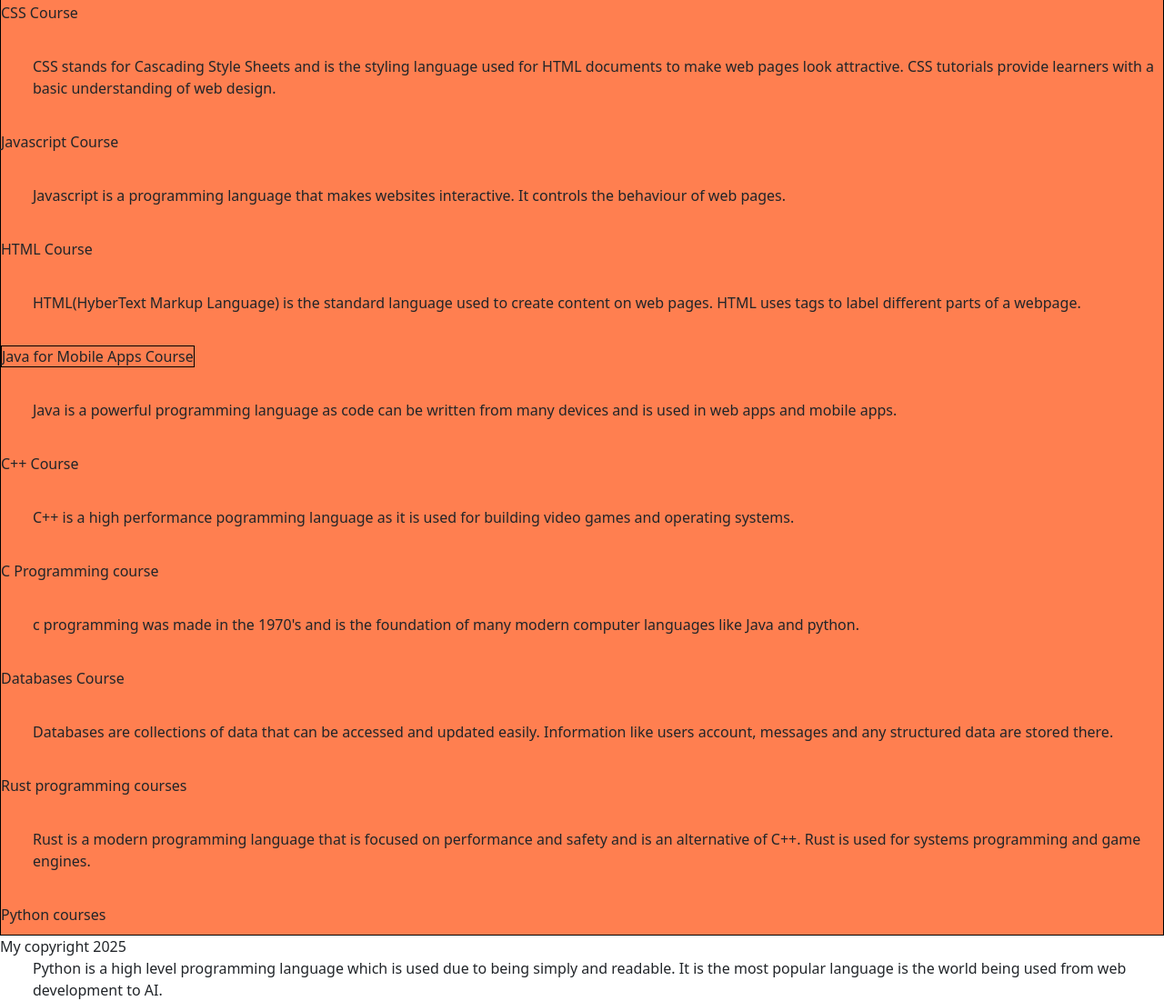
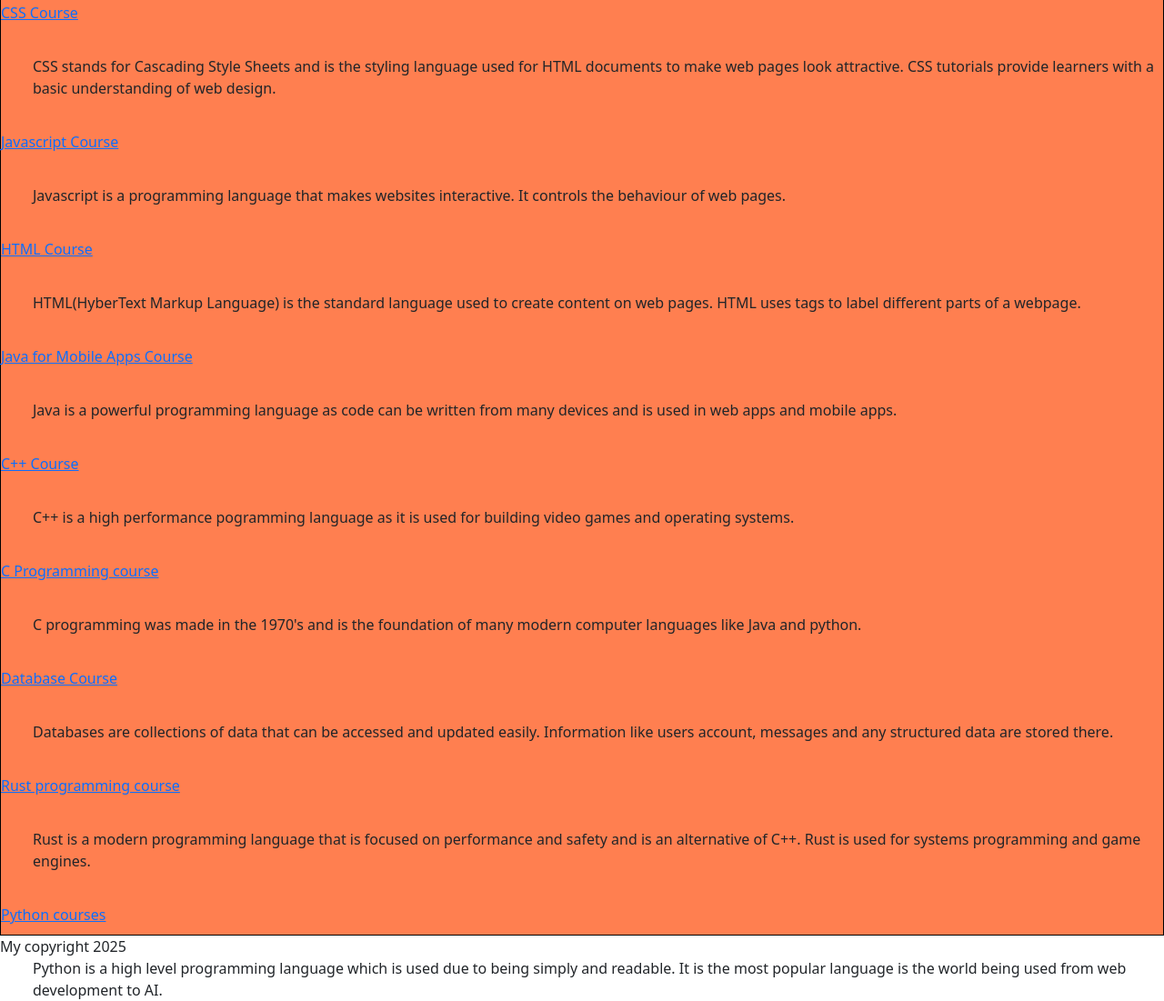
Before and after one commit to Hussain1717/Hussain1717.github.io, a plain HTML site: page careers.html in a window 1280 px wide. Shown: the part 1571-2672 px from the top of the page at 91% size. Drawn offline with Linux system fonts and the light colour scheme; a script that the page names is missing.

Commit message:
fixing capital letter

```diff
--- a/careers.html
+++ b/careers.html
@@ -60,23 +60,31 @@
 <div class="our_courses">
     <h1> Links to web development course</h1>
     <dd>
-        <dl class="cs"> CSS Course</dl>
+        <dl class="cs"><a href="https://www.w3schools.com/Css/" >CSS Course</a> </dl>
         <p> CSS stands for Cascading Style Sheets and is the styling language used for HTML documents to make web pages look attractive. CSS tutorials provide learners with a basic understanding of web design.</p>
-        <dl class="js"> Javascript Course</dl>
+
+        <dl class="js"><a href="https://www.edx.org/learn/web-development/ibm-introduction-to-web-development-with-html5-css3-and-javascript">Javascript Course</a></dl>
         <P> Javascript is a programming language that makes websites interactive. It controls the behaviour of web pages.</P>
-        <dl class="hc"> HTML Course</dl>
+
+        <dl class="hc"><a href="https://www.edx.org/learn/computer-science/ibm-guided-project-interest-calculator-using-html-css-js">HTML Course</a> </dl>
         <P> HTML(HyberText Markup Language) is the standard language used to create content on web pages. HTML uses tags to label different parts of a webpage.</P>
-        <dl class="jmac"> Java for Mobile Apps Course</dl>
+
+        <dl class="jmac"><a href="https://www.w3schools.com/w3css/w3css_mobile.asp">Java for Mobile Apps Course</a></dl>
         <p> Java is a powerful programming language as code can be written from many devices and is used in web apps and mobile apps.</p>
-        <dl class="c++"> C++ Course</dl>
+
+        <dl class="c++"><a href="https://www.w3schools.com/cpp/default.asp">C++ Course</a></dl>
         <P> C++ is a high performance pogramming language as it is used for building video games and operating systems. </P>
-        <dl class="cp"> C Programming course</dl>
-        <P> c programming was made in the 1970's and is the foundation of many modern computer languages like Java and python.</P>
-        <dl class="db"> Databases Course</dl>
+
+        <dl class="cp"><a href="https://www.w3schools.com/c/index.php">C Programming course </a></dl>
+        <P> C programming was made in the 1970's and is the foundation of many modern computer languages like Java and python.</P>
+
+        <dl class="db"><a href="https://www.w3schools.com/sql/">Database Course </a></dl>
         <p> Databases are collections of data that can be accessed and updated easily. Information like users account, messages and any structured data are stored there.</p>
-        <dl class="rust"> Rust programming courses</dl>
+
+        <dl class="rust"><a href="https://www.w3schools.com/rust/index.php">Rust programming course </a></dl>
         <p> Rust is a modern programming language that is focused on performance and safety and is an alternative of C++. Rust is used for systems programming and game engines.</p>
-        <dl class="python"> Python courses</dl>
+
+        <dl class="python"><a href="https://www.w3schools.com/python/">Python courses</a></dl>
         <p> Python is a high level programming language which is used due to being simply and readable. It is the most popular language is the world being used from web development to AI.</p>
     </dd>
 </div>
--- a/mycss/myblog.css
+++ b/mycss/myblog.css
@@ -2,8 +2,6 @@ body {
 background-color: #fff;
 font-family: Arial, Helvetica, sans-serif;
 }
-
-
 
 
 #mypage {
@@ -126,11 +124,6 @@ background-color: red;
 }
 
 
-
-.jmac{
-    border: 1px solid #000;
-}
-
 .our_courses p {
     margin-bottom: 35px;
     padding-top: 35px;
```
